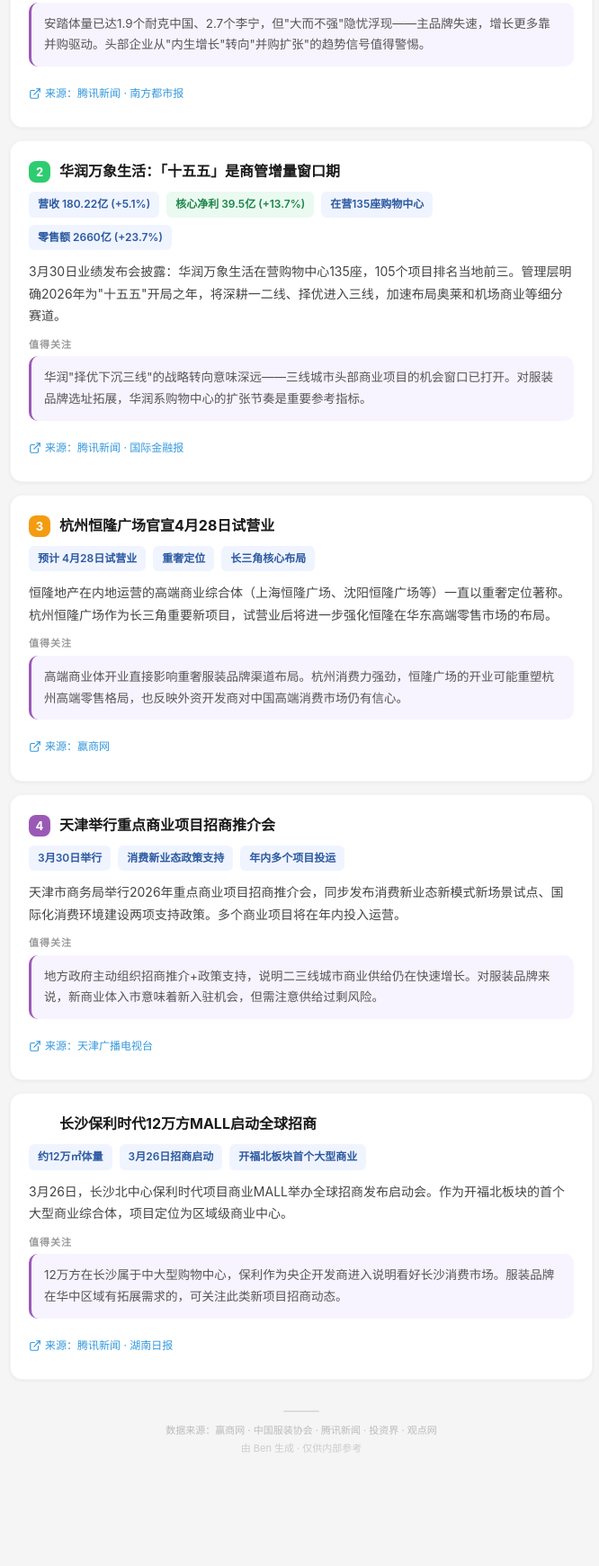
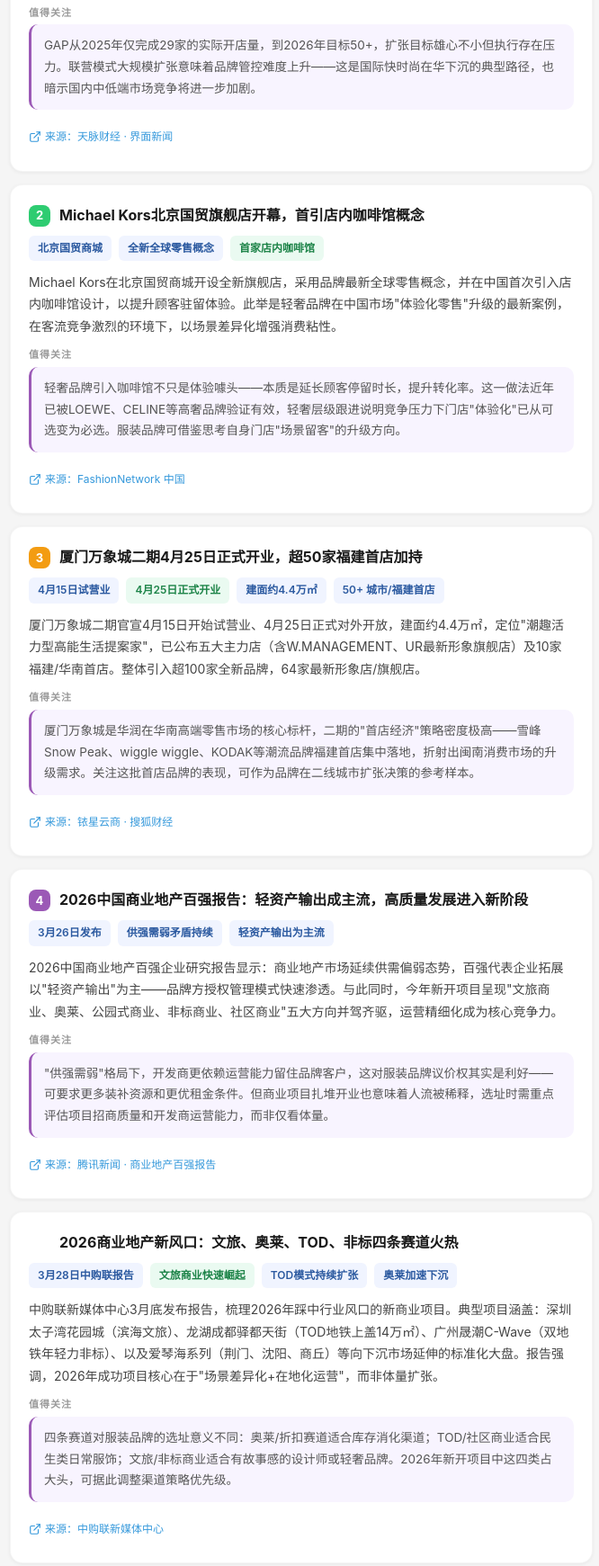
Before and after one commit to mizukibox/daily-brief, a plain HTML site: page index.html in a window 1280 px wide. Shown: the part 404-2145 px from the top of the page at 90% size, without its empty margins (305-971 px from the left). Before the commit the page ends 2063 px from the top, so only its background shows below. Drawn offline with Linux system fonts and the light colour scheme.

Commit message:
daily brief 2026-04-01

```diff
--- a/index.html
+++ b/index.html
@@ -3,7 +3,7 @@
 <head>
 <meta charset="UTF-8">
 <meta name="viewport" content="width=device-width, initial-scale=1.0, maximum-scale=1.0, user-scalable=no">
-<title>每日行业简报 | 2026年3月31日</title>
+<title>每日行业简报 | 2026年4月1日</title>
 <style>
   * { margin: 0; padding: 0; box-sizing: border-box; }
   body {
@@ -178,31 +178,31 @@
   <div class="header">
     <div class="header-tag">DAILY BRIEFING</div>
     <h1>📰 每日行业简报</h1>
-    <div class="date">2026年3月31日 · 周二</div>
+    <div class="date">2026年4月1日 · 周三</div>
   </div>
 
   <!-- Card 1 -->
   <div class="card">
     <div class="card-title-row">
       <span class="card-number">1</span>
-      <div class="card-title">安踏集团2025年营收首破800亿，主品牌增速持续放缓</div>
+      <div class="card-title">GAP中国首次实现单季盈亏平衡，2026年计划新开超50家门店</div>
     </div>
     <div class="data-row">
-      <span class="data-chip">集团营收 802.19亿 (+13.3%)</span>
-      <span class="data-chip green">FILA 284.69亿 (+6.9%)</span>
-      <span class="data-chip green">其他品牌 +59.2%</span>
-      <span class="data-chip red">主品牌仅 +3.7%</span>
+      <span class="data-chip green">Q4首次盈亏平衡</span>
+      <span class="data-chip">目标新增 50+ 门店</span>
+      <span class="data-chip">现有门店 164家</span>
+      <span class="data-chip red">2025年实开仅29家</span>
     </div>
     <div class="card-section" style="margin-top: 12px;">
-      <p>3月25日安踏发布2025年报，集团总营收首次突破800亿。FILA经营利润74.18亿（+10.1%），迪桑特年流水突破百亿，成为集团第三个百亿级品牌。但主品牌安踏增速从2021年的52.5%一路下滑至3.7%，进入平台期。集团已全资收购狼爪、入股PUMA 29.06%股权。</p>
+      <p>宝尊电商近日披露，GAP中国业务在2025年Q4首次实现单季度盈亏平衡，经调整经营利润达180万元人民币，标志着品牌中国业务完成阶段性"自救"。2026年，GAP将采用"直营+联营"混合模式加速拓展，计划新增超50家门店，并首次进入西藏、江西等此前未覆盖省份，联营占比将进一步提升。</p>
     </div>
     <div class="card-section highlight">
       <div class="section-label">值得关注</div>
-      <p>安踏体量已达1.9个耐克中国、2.7个李宁，但"大而不强"隐忧浮现——主品牌失速，增长更多靠并购驱动。头部企业从"内生增长"转向"并购扩张"的趋势信号值得警惕。</p>
+      <p>GAP从2025年仅完成29家的实际开店量，到2026年目标50+，扩张目标雄心不小但执行存在压力。联营模式大规模扩张意味着品牌管控难度上升——这是国际快时尚在华下沉的典型路径，也暗示国内中低端市场竞争将进一步加剧。</p>
     </div>
-    <a class="source-link" href="https://news.qq.com/rain/a/20260326A05CLZ00" target="_blank">
+    <a class="source-link" href="https://www.dtm.com.cn/news/202603/219960.html" target="_blank">
       <svg viewBox="0 0 24 24" fill="none" stroke="currentColor" stroke-width="2" stroke-linecap="round" stroke-linejoin="round"><path d="M18 13v6a2 2 0 01-2 2H5a2 2 0 01-2-2V8a2 2 0 012-2h6"/><polyline points="15 3 21 3 21 9"/><line x1="10" y1="14" x2="21" y2="3"/></svg>
-      来源：腾讯新闻 · 南方都市报
+      来源：天脉财经 · 界面新闻
     </a>
   </div>
 
@@ -210,24 +210,23 @@
   <div class="card">
     <div class="card-title-row">
       <span class="card-number">2</span>
-      <div class="card-title">华润万象生活：「十五五」是商管增量窗口期</div>
+      <div class="card-title">Michael Kors北京国贸旗舰店开幕，首引店内咖啡馆概念</div>
     </div>
     <div class="data-row">
-      <span class="data-chip">营收 180.22亿 (+5.1%)</span>
-      <span class="data-chip green">核心净利 39.5亿 (+13.7%)</span>
-      <span class="data-chip">在营135座购物中心</span>
-      <span class="data-chip">零售额 2660亿 (+23.7%)</span>
+      <span class="data-chip">北京国贸商城</span>
+      <span class="data-chip">全新全球零售概念</span>
+      <span class="data-chip green">首家店内咖啡馆</span>
     </div>
     <div class="card-section" style="margin-top: 12px;">
-      <p>3月30日业绩发布会披露：华润万象生活在营购物中心135座，105个项目排名当地前三。管理层明确2026年为"十五五"开局之年，将深耕一二线、择优进入三线，加速布局奥莱和机场商业等细分赛道。</p>
+      <p>Michael Kors在北京国贸商城开设全新旗舰店，采用品牌最新全球零售概念，并在中国首次引入店内咖啡馆设计，以提升顾客驻留体验。此举是轻奢品牌在中国市场"体验化零售"升级的最新案例，在客流竞争激烈的环境下，以场景差异化增强消费粘性。</p>
     </div>
     <div class="card-section highlight">
       <div class="section-label">值得关注</div>
-      <p>华润"择优下沉三线"的战略转向意味深远——三线城市头部商业项目的机会窗口已打开。对服装品牌选址拓展，华润系购物中心的扩张节奏是重要参考指标。</p>
+      <p>轻奢品牌引入咖啡馆不只是体验噱头——本质是延长顾客停留时长，提升转化率。这一做法近年已被LOEWE、CELINE等高奢品牌验证有效，轻奢层级跟进说明竞争压力下门店"体验化"已从可选变为必选。服装品牌可借鉴思考自身门店"场景留客"的升级方向。</p>
     </div>
-    <a class="source-link" href="https://news.qq.com/rain/a/20260330A0928300" target="_blank">
+    <a class="source-link" href="https://fashionnetwork.cn/" target="_blank">
       <svg viewBox="0 0 24 24" fill="none" stroke="currentColor" stroke-width="2" stroke-linecap="round" stroke-linejoin="round"><path d="M18 13v6a2 2 0 01-2 2H5a2 2 0 01-2-2V8a2 2 0 012-2h6"/><polyline points="15 3 21 3 21 9"/><line x1="10" y1="14" x2="21" y2="3"/></svg>
-      来源：腾讯新闻 · 国际金融报
+      来源：FashionNetwork 中国
     </a>
   </div>
 
@@ -235,23 +234,24 @@
   <div class="card">
     <div class="card-title-row">
       <span class="card-number">3</span>
-      <div class="card-title">杭州恒隆广场官宣4月28日试营业</div>
+      <div class="card-title">厦门万象城二期4月25日正式开业，超50家福建首店加持</div>
     </div>
     <div class="data-row">
-      <span class="data-chip">预计 4月28日试营业</span>
-      <span class="data-chip">重奢定位</span>
-      <span class="data-chip">长三角核心布局</span>
+      <span class="data-chip">4月15日试营业</span>
+      <span class="data-chip green">4月25日正式开业</span>
+      <span class="data-chip">建面约4.4万㎡</span>
+      <span class="data-chip">50+ 城市/福建首店</span>
     </div>
     <div class="card-section" style="margin-top: 12px;">
-      <p>恒隆地产在内地运营的高端商业综合体（上海恒隆广场、沈阳恒隆广场等）一直以重奢定位著称。杭州恒隆广场作为长三角重要新项目，试营业后将进一步强化恒隆在华东高端零售市场的布局。</p>
+      <p>厦门万象城二期官宣4月15日开始试营业、4月25日正式对外开放，建面约4.4万㎡，定位"潮趣活力型高能生活提案家"，已公布五大主力店（含W.MANAGEMENT、UR最新形象旗舰店）及10家福建/华南首店。整体引入超100家全新品牌，64家最新形象店/旗舰店。</p>
     </div>
     <div class="card-section highlight">
       <div class="section-label">值得关注</div>
-      <p>高端商业体开业直接影响重奢服装品牌渠道布局。杭州消费力强劲，恒隆广场的开业可能重塑杭州高端零售格局，也反映外资开发商对中国高端消费市场仍有信心。</p>
+      <p>厦门万象城是华润在华南高端零售市场的核心标杆，二期的"首店经济"策略密度极高——雪峰Snow Peak、wiggle wiggle、KODAK等潮流品牌福建首店集中落地，折射出闽南消费市场的升级需求。关注这批首店品牌的表现，可作为品牌在二线城市扩张决策的参考样本。</p>
     </div>
-    <a class="source-link" href="https://www.winshang.com/" target="_blank">
+    <a class="source-link" href="https://www.sohu.com/a/997521505_120114194" target="_blank">
       <svg viewBox="0 0 24 24" fill="none" stroke="currentColor" stroke-width="2" stroke-linecap="round" stroke-linejoin="round"><path d="M18 13v6a2 2 0 01-2 2H5a2 2 0 01-2-2V8a2 2 0 012-2h6"/><polyline points="15 3 21 3 21 9"/><line x1="10" y1="14" x2="21" y2="3"/></svg>
-      来源：赢商网
+      来源：铱星云商 · 搜狐财经
     </a>
   </div>
 
@@ -259,23 +259,23 @@
   <div class="card">
     <div class="card-title-row">
       <span class="card-number">4</span>
-      <div class="card-title">天津举行重点商业项目招商推介会</div>
+      <div class="card-title">2026中国商业地产百强报告：轻资产输出成主流，高质量发展进入新阶段</div>
     </div>
     <div class="data-row">
-      <span class="data-chip">3月30日举行</span>
-      <span class="data-chip">消费新业态政策支持</span>
-      <span class="data-chip">年内多个项目投运</span>
+      <span class="data-chip">3月26日发布</span>
+      <span class="data-chip">供强需弱矛盾持续</span>
+      <span class="data-chip">轻资产输出为主流</span>
     </div>
     <div class="card-section" style="margin-top: 12px;">
-      <p>天津市商务局举行2026年重点商业项目招商推介会，同步发布消费新业态新模式新场景试点、国际化消费环境建设两项支持政策。多个商业项目将在年内投入运营。</p>
+      <p>2026中国商业地产百强企业研究报告显示：商业地产市场延续供需偏弱态势，百强代表企业拓展以"轻资产输出"为主——品牌方授权管理模式快速渗透。与此同时，今年新开项目呈现"文旅商业、奥莱、公园式商业、非标商业、社区商业"五大方向并驾齐驱，运营精细化成为核心竞争力。</p>
     </div>
     <div class="card-section highlight">
       <div class="section-label">值得关注</div>
-      <p>地方政府主动组织招商推介+政策支持，说明二三线城市商业供给仍在快速增长。对服装品牌来说，新商业体入市意味着新入驻机会，但需注意供给过剩风险。</p>
+      <p>"供强需弱"格局下，开发商更依赖运营能力留住品牌客户，这对服装品牌议价权其实是利好——可要求更多装补资源和更优租金条件。但商业项目扎堆开业也意味着人流被稀释，选址时需重点评估项目招商质量和开发商运营能力，而非仅看体量。</p>
     </div>
-    <a class="source-link" href="https://www.msn.cn/zh-cn/money/%E5%95%86%E4%B8%9A%E5%B1%95%E8%A7%88%E5%92%8C%E4%BC%9A%E8%AE%AE/%E6%9C%AC%E5%B8%82%E4%B8%BE%E8%A1%8C2026%E5%B9%B4%E5%A4%A9%E6%B4%A5%E5%B8%82%E9%87%8D%E7%82%B9%E5%95%86%E4%B8%9A%E9%A1%B9%E7%9B%AE%E6%8B%9B%E5%95%86%E6%8E%A8%E4%BB%8B%E4%BC%9A-%E5%A4%9A%E4%B8%AA%E5%95%86%E4%B8%9A%E9%A1%B9%E7%9B%AE%E5%8D%B3%E5%B0%86%E5%9C%A8%E5%B9%B4%E5%86%85%E6%8A%95%E5%85%A5%E8%BF%90%E8%90%A5/ar-AA1ZMyeW" target="_blank">
+    <a class="source-link" href="https://news.qq.com/rain/a/20260326A061CL00" target="_blank">
       <svg viewBox="0 0 24 24" fill="none" stroke="currentColor" stroke-width="2" stroke-linecap="round" stroke-linejoin="round"><path d="M18 13v6a2 2 0 01-2 2H5a2 2 0 01-2-2V8a2 2 0 012-2h6"/><polyline points="15 3 21 3 21 9"/><line x1="10" y1="14" x2="21" y2="3"/></svg>
-      来源：天津广播电视台
+      来源：腾讯新闻 · 商业地产百强报告
     </a>
   </div>
 
@@ -283,29 +283,30 @@
   <div class="card">
     <div class="card-title-row">
       <span class="card-number">5</span>
-      <div class="card-title">长沙保利时代12万方MALL启动全球招商</div>
+      <div class="card-title">2026商业地产新风口：文旅、奥莱、TOD、非标四条赛道火热</div>
     </div>
     <div class="data-row">
-      <span class="data-chip">约12万㎡体量</span>
-      <span class="data-chip">3月26日招商启动</span>
-      <span class="data-chip">开福北板块首个大型商业</span>
+      <span class="data-chip">3月28日中购联报告</span>
+      <span class="data-chip green">文旅商业快速崛起</span>
+      <span class="data-chip">TOD模式持续扩张</span>
+      <span class="data-chip">奥莱加速下沉</span>
     </div>
     <div class="card-section" style="margin-top: 12px;">
-      <p>3月26日，长沙北中心保利时代项目商业MALL举办全球招商发布启动会。作为开福北板块的首个大型商业综合体，项目定位为区域级商业中心。</p>
+      <p>中购联新媒体中心3月底发布报告，梳理2026年踩中行业风口的新商业项目。典型项目涵盖：深圳太子湾花园城（滨海文旅）、龙湖成都驿都天街（TOD地铁上盖14万㎡）、广州晟潮C-Wave（双地铁年轻力非标）、以及爱琴海系列（荆门、沈阳、商丘）等向下沉市场延伸的标准化大盘。报告强调，2026年成功项目核心在于"场景差异化+在地化运营"，而非体量扩张。</p>
     </div>
     <div class="card-section highlight">
       <div class="section-label">值得关注</div>
-      <p>12万方在长沙属于中大型购物中心，保利作为央企开发商进入说明看好长沙消费市场。服装品牌在华中区域有拓展需求的，可关注此类新项目招商动态。</p>
+      <p>四条赛道对服装品牌的选址意义不同：奥莱/折扣赛道适合库存消化渠道；TOD/社区商业适合民生类日常服饰；文旅/非标商业适合有故事感的设计师或轻奢品牌。2026年新开项目中这四类占大头，可据此调整渠道策略优先级。</p>
     </div>
-    <a class="source-link" href="https://news.qq.com/rain/a/20260327A05L9000" target="_blank">
+    <a class="source-link" href="https://www.mallchina.org.cn/page5?article_id=624" target="_blank">
       <svg viewBox="0 0 24 24" fill="none" stroke="currentColor" stroke-width="2" stroke-linecap="round" stroke-linejoin="round"><path d="M18 13v6a2 2 0 01-2 2H5a2 2 0 01-2-2V8a2 2 0 012-2h6"/><polyline points="15 3 21 3 21 9"/><line x1="10" y1="14" x2="21" y2="3"/></svg>
-      来源：腾讯新闻 · 湖南日报
+      来源：中购联新媒体中心
     </a>
   </div>
 
   <div class="footer">
     <div class="divider"></div>
-    <p>数据来源：赢商网 · 中国服装协会 · 腾讯新闻 · 投资界 · 观点网</p>
+    <p>数据来源：FashionNetwork · 天脉财经 · 铱星云商 · 腾讯新闻 · 中购联</p>
     <p style="margin-top: 2px; color: #ccc;">由 Ben 生成 · 仅供内部参考</p>
   </div>
 
```
